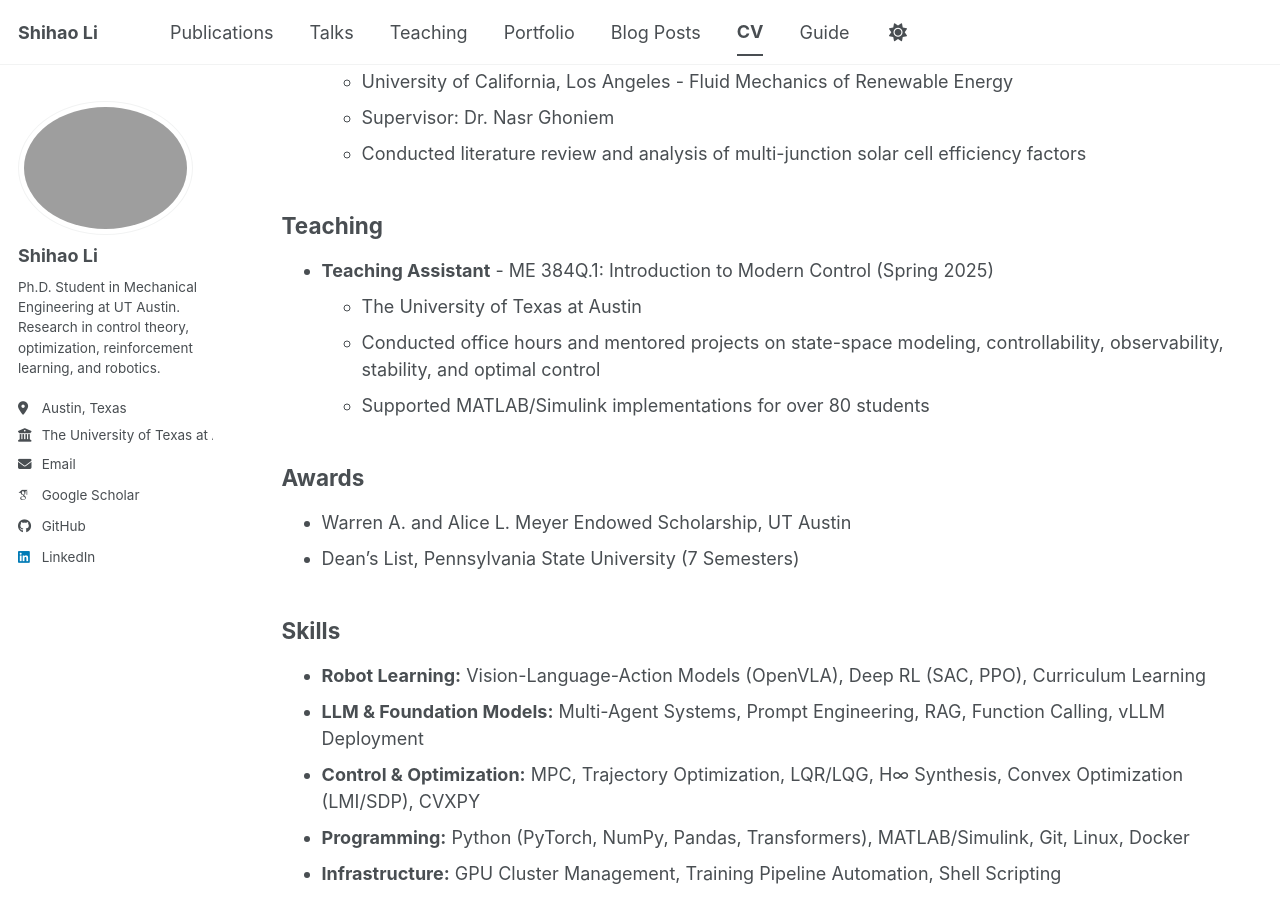
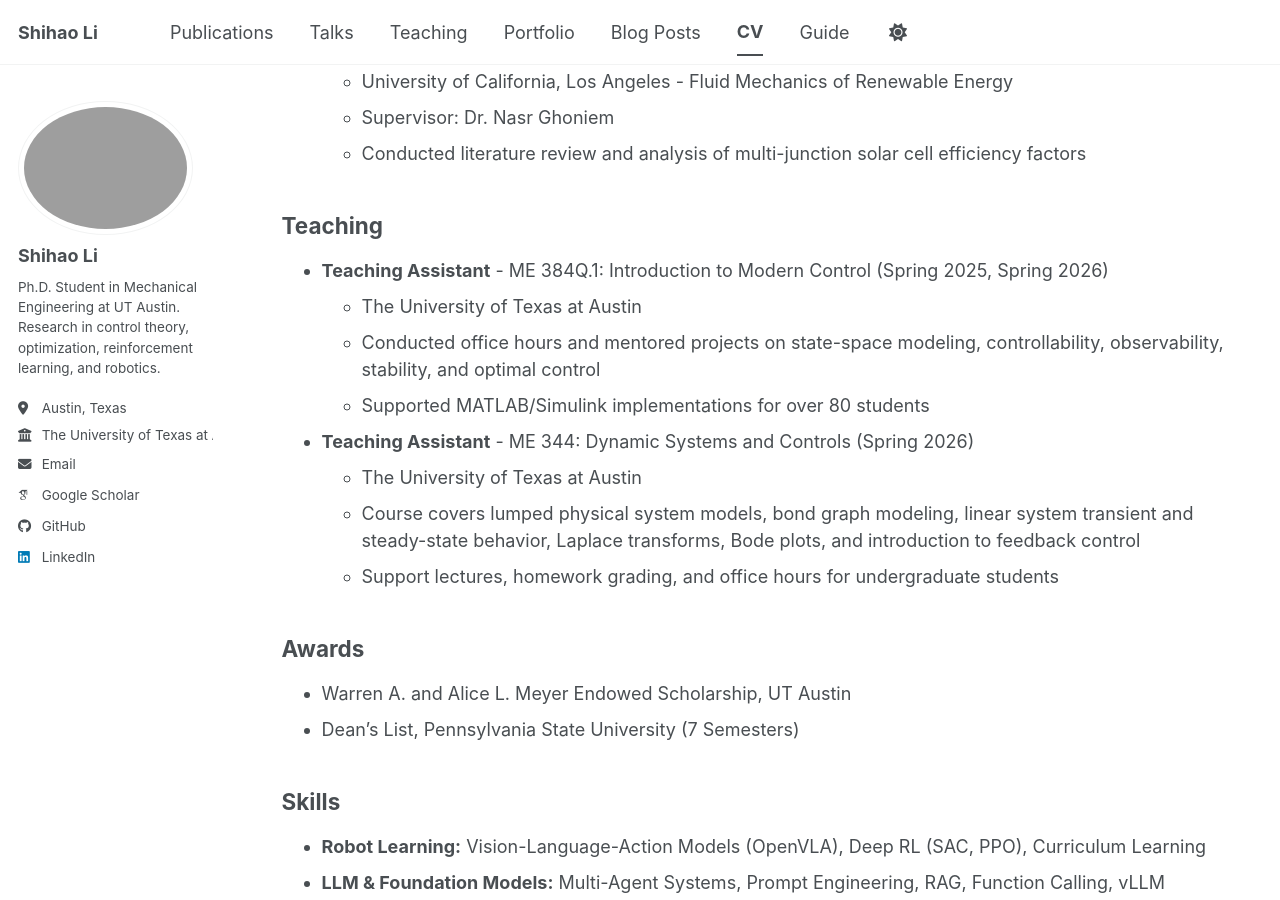
Before and after one commit to SheeHow/sheehow.github.io, a Jekyll site: the page built from _pages/cv.md, in a window 1280 px wide and 900 px high, scrolled down 902 px. Built offline with Jekyll 4.4.1, drawn with Linux system fonts in a browser that asks for light colours; some web fonts are replaced; a script bundle is joined from its source files by our own code; library files that are not in the unit come from our copies.

Commit message:
Update cv.md

```diff
--- a/_pages/cv.md
+++ b/_pages/cv.md
@@ -38,10 +38,15 @@
 
 ## Teaching
 
-* **Teaching Assistant** - ME 384Q.1: Introduction to Modern Control (Spring 2025)
+* **Teaching Assistant** - ME 384Q.1: Introduction to Modern Control (Spring 2025, Spring 2026)
   * The University of Texas at Austin
   * Conducted office hours and mentored projects on state-space modeling, controllability, observability, stability, and optimal control
   * Supported MATLAB/Simulink implementations for over 80 students
+
+* **Teaching Assistant** - ME 344: Dynamic Systems and Controls (Spring 2026)
+  * The University of Texas at Austin
+  * Course covers lumped physical system models, bond graph modeling, linear system transient and steady-state behavior, Laplace transforms, Bode plots, and introduction to feedback control
+  * Support lectures, homework grading, and office hours for undergraduate students
 
 ## Awards
 
```
